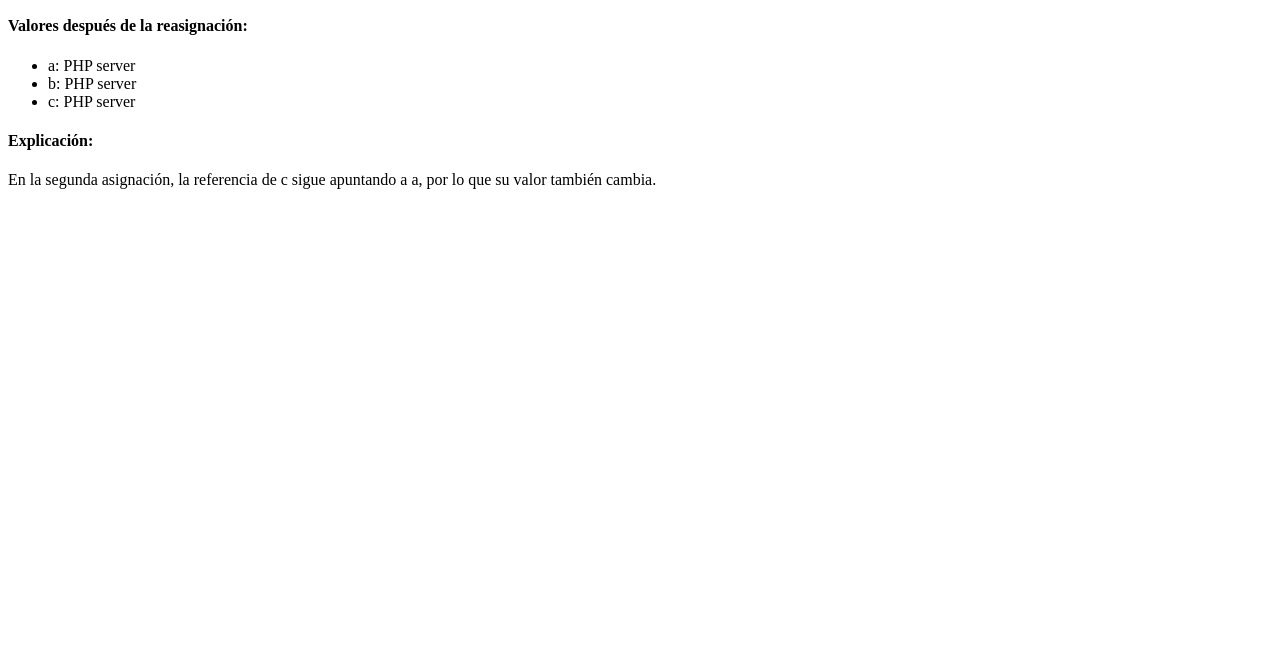
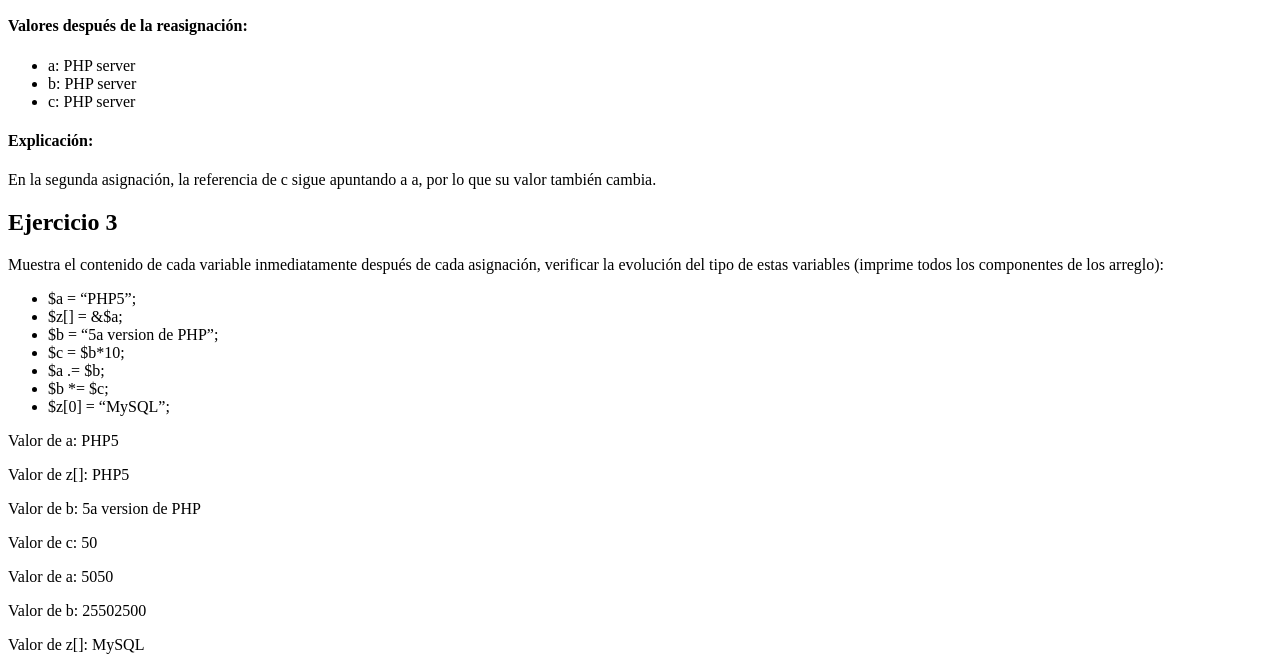
Before and after one commit to ErasmoAG/tecweb, a PHP site: page / in a window 1280 px wide. Shown: the part 568-1238 px from the top of the page. Before the commit the page ends 757 px from the top, so only its background shows below. Run offline with PHP 8.4, Linux system fonts and the light colour scheme.

Commit message:
Se realizo el tercer ejercicio

```diff
--- a/practicas/p04-base/index.php
+++ b/practicas/p04-base/index.php
@@ -66,5 +66,44 @@
     echo "<p>En la segunda asignación, la referencia de c sigue apuntando a a, por lo que su valor también cambia.</p>";
 
     ?>
+    <h2>Ejercicio 3</h2>
+    <p>Muestra el contenido de cada variable inmediatamente después de cada asignación, verificar la evolución del tipo de estas variables (imprime todos los componentes de los arreglo):</p>
+    <ul>
+    <li>$a = “PHP5”;</li>
+    <li>$z[] = &$a;</li>
+    <li>$b = “5a version de PHP”;</li>
+    <li>$c = $b*10;</li>
+    <li>$a .= $b;</li>
+    <li>$b *= $c;</li>
+    <li>$z[0] = “MySQL”;</li>
+    </ul>
+    <?php
+    $a = "PHP5";
+    echo "<p>Valor de a: $a </p>";
+
+
+    $z[] = &$a;
+    echo "<p>Valor de z[]: ", $z[0] ,"</p>";
+
+    $b = "5a version de PHP";
+    echo "<p>Valor de b: $b </p>";
+
+    //Por recomendacion se ectrajo el valor numerico para evitar el error ya que un string no puede ser multiplicado
+    $c = intval($b) * 10;
+    echo "<p>Valor de c: $c </p>";
+
+    $a .= $b;
+    echo "<p>Valor de a: $a </p>";
+
+    $b *= $c;
+    echo "<p>Valor de b: $b </p>";
+
+    $z[0] = "MySQL";
+    echo "<p>Valor de z[]: ", $z[0] ,"</p>";
+
+
+    ?>
+
+
 </body>
 </html>
```
